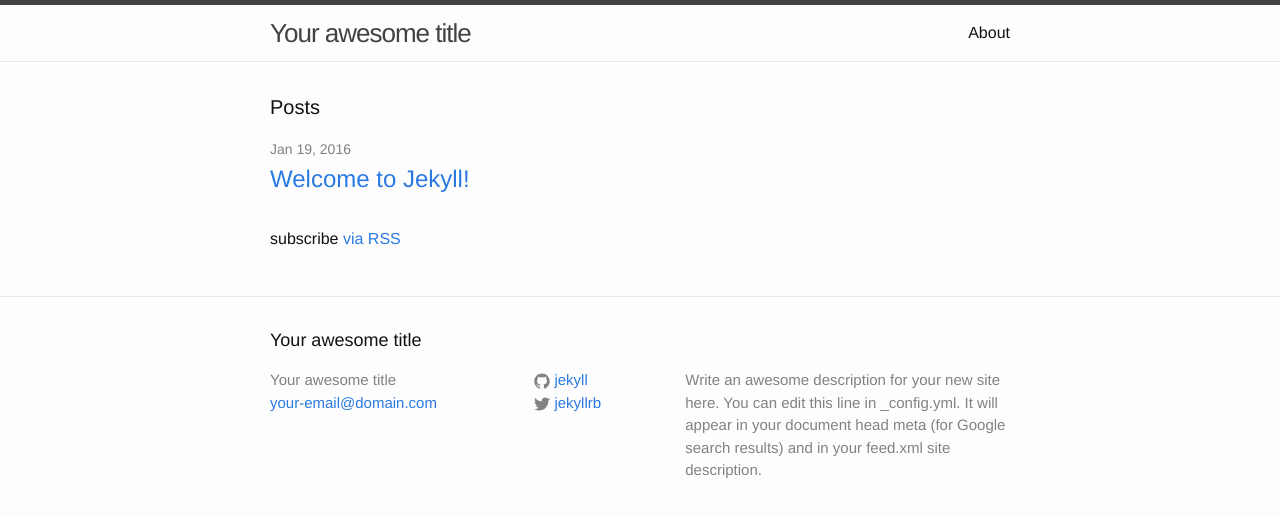
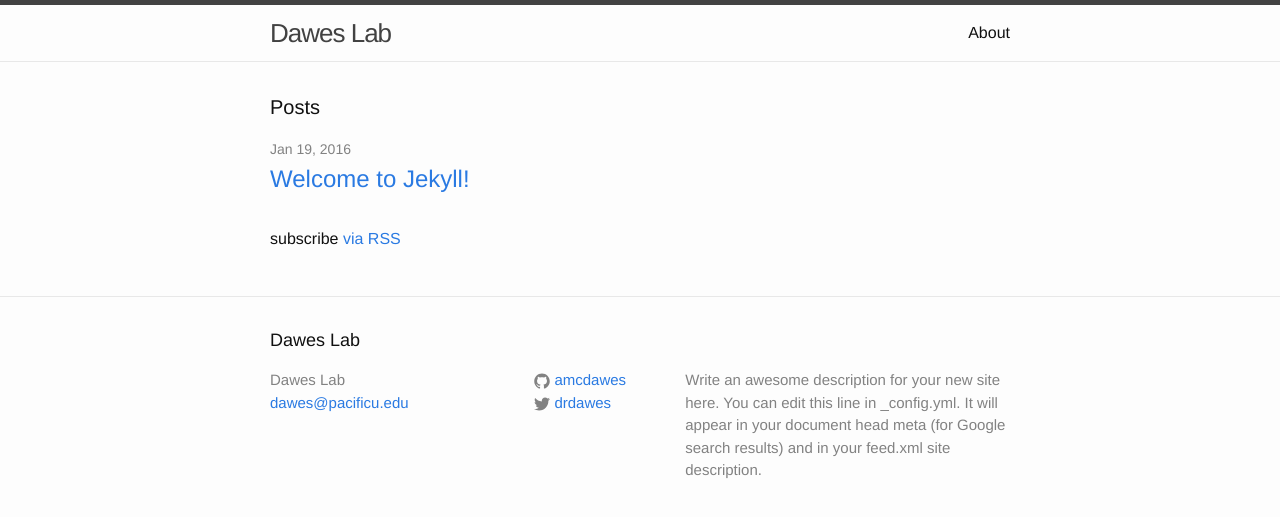
Before and after one commit to DawesLab/daweslab.github.io, a Jekyll site: the page built from index.html, in a window 1280 px wide. Shown: the top 517 px of the page. Built offline with Jekyll 4.4.1, drawn with Linux system fonts in a browser that asks for light colours.

Commit message:
update settings

```diff
--- a/_config.yml
+++ b/_config.yml
@@ -1,14 +1,14 @@
 # Site settings
-title: Your awesome title
-email: your-email@domain.com
+title: Dawes Lab
+email: dawes@pacificu.edu
 description: > # this means to ignore newlines until "baseurl:"
   Write an awesome description for your new site here. You can edit this
   line in _config.yml. It will appear in your document head meta (for
   Google search results) and in your feed.xml site description.
 baseurl: "" # the subpath of your site, e.g. /blog/
-url: "http://yourdomain.com" # the base hostname & protocol for your site
-twitter_username: jekyllrb
-github_username:  jekyll
+url: "http://daweslab.github.io" # the base hostname & protocol for your site
+twitter_username: drdawes
+github_username:  amcdawes
 
 # Build settings
 markdown: kramdown
```
